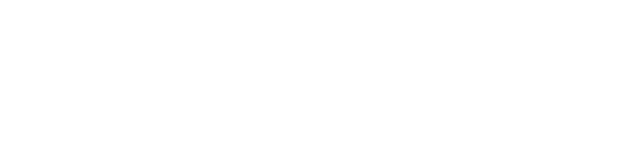
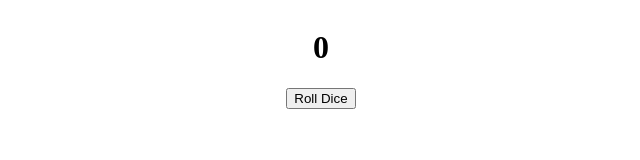
Before and after one commit to Akshay-C-A/Learning-Fest, a plain HTML site: page JavaScript/index.html in a window 1280 px wide. Shown: the whole page, without its empty margins (319-959 px from the left). Drawn offline with Linux system fonts and the light colour scheme.

Commit message:
updated task 1

```diff
--- a/JavaScript/index.html
+++ b/JavaScript/index.html
@@ -5,7 +5,27 @@
     <meta name="viewport" content="width=device-width, initial-scale=1.0">
     <title>Task 1</title>
 </head>
-<body>
+<body style="heigth:">
+    <div class="major" style="display: flex;align-items:center;justify-content:center;flex-direction:column">
+        <div class="numdisplay">
+            <h1 id="number">
+                0
+            </h1>
+        </div>
+        <div class="btn">
+            <button onclick="clk()">
+                Roll Dice
+            </button>
+        </div>
+    </div>
+
+    <script>
+        function clk() {
+            var number = Math.floor(Math.random() * 6) + 1;
+            console.log(number);
+            document.getElementById("number").innerHTML = number;
+        }
+    </script>
 
 </body>
 </html>
```
